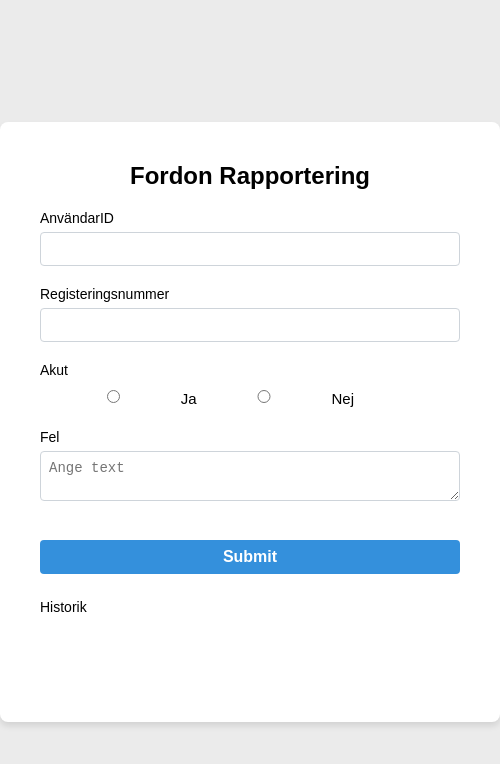
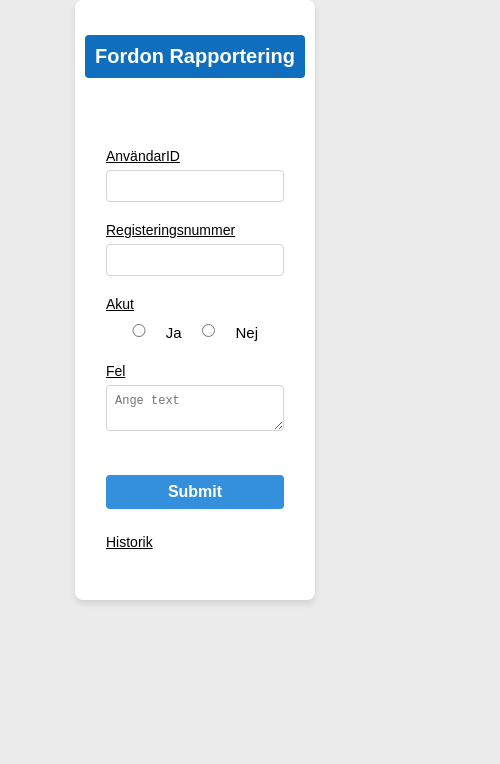
Before and after one commit to askahana/vehiclewatch, a React (Create React App) app: page / in a window 390 px wide. Shown: the top 764 px of the page, 500 px wide, since content can reach past the window. Built offline with nearby package versions, Linux system fonts and the light colour scheme.

Commit message:
first commit

```diff
--- a/src/App.css
+++ b/src/App.css
@@ -1,3 +1,5 @@
+
+
 *{
   margin: 0;
   padding: 0;
@@ -6,36 +8,45 @@
 body {
   font-family: "Arial", sans-serif;
   background-color: #ebebeb;
-  display: grid;
-  place-items: center;
+  display:flex;
+  justify-content: center;
   height: 100vh;
+  width: 100%;
 }
 
 .form-container {
-  background-color: white;
-  padding: 40px;
+  background: white;
+  padding: 50px;
   border-radius: 8px;
   box-shadow: 0 4px 6px rgba(0, 0, 0, 0.1);
   width: 100%;
-  min-width: 500px;
-  max-width: 500px;
+  max-width: 600px;
   min-height: 600px;
+  display: grid;
+  place-items: center;
 }
 
 h1 {
+
   margin: 0 0 20px;
-  font-size: 24px;
+  font-size: 20px;
   font-weight: bold;
   text-align: center;
+  background: #106ebe;
+  color: white;
+  padding: 10px;
+  border-radius: 4px;
 }
 
 label {
+  text-decoration: underline;
+
   display: block;
   font-size: 14px;
   margin-bottom: 6px;
 }
 
-input {
+input, textarea {
   width: 100%;
   padding: 8px;
   font-size: 14px;
@@ -43,14 +54,9 @@ input {
   border-radius: 4px;
   margin-bottom: 5px;
 }
-textarea{
-  width: 100%;
-  padding: 8px;
-  font-size: 14px;
-  border: 1px solid #ced4da;
-  border-radius: 4px;
-}
+
 /*För errors*/
+
 p {
   color: #e3342f;
   margin: 0 0 15px;
@@ -62,7 +68,7 @@ p {
   padding: 8px;
   font-size: 16px;
   font-weight: bold;
-  background-color: #3490dc;
+  background: rgb(52, 144, 220);
   color: white;
   border: none;
   border-radius: 4px;
@@ -92,6 +98,7 @@ p {
   font-size: 14px;
 }
 
+/*Funderade skaffa modal för att visa att man har rapportrat.*/
 #dialog{
   display: grid;
   place-items: center;
@@ -118,3 +125,114 @@ p {
   color: rgb(12, 14, 12);
   font-size: 14px;
 }
+
+@media screen and (max-width: 600px) {
+  .form-container {
+    padding: 10px;
+  }
+  input,
+  textarea {
+    font-size: 12px;
+  }
+  .radioButton {
+    margin-right: 20px;
+  }
+}
+
+
+
+/*Bara på mobilen*/
+/*
+* {
+  margin: 0;
+  padding: 0;
+  box-sizing: border-box;
+}
+
+body {
+  font-family: "Arial", sans-serif;
+  background: #ebebeb;
+}
+
+.form-container {
+  background: white;
+  padding: 20px;
+  border-radius: 8px;
+  box-shadow: 0 4px 6px rgba(0, 0, 0, 0.1);
+}
+
+h1 {
+  background: linear-gradient(45deg, #3490dc, rgb(92, 188, 92));
+  border-radius: 4px;
+  color: rgb(244, 235, 235);
+  margin: 0 0 20px;
+  font-size: 20px;
+  font-weight: bold;
+  text-align: center;
+  padding: 10px;
+}
+
+label {
+  display: block;
+  font-size: 16px;
+  margin-bottom: 10px;
+  text-decoration: underline;
+}
+
+input,
+textarea {
+  width: 100%;
+  padding: 10px;
+  font-size: 16px;
+  border: 1px solid #ced4da;
+  border-radius: 4px;
+  margin-bottom: 20px;
+}
+
+p {
+  color: #e3342f;
+  margin: 0 0 10px;
+  font-size: 14px;
+}
+
+.submitBtn {
+  width: 100%;
+  padding: 10px;
+  font-size: 18px;
+  font-weight: bold;
+  background: #3490dc;
+  color: white;
+  border: none;
+  border-radius: 4px;
+  cursor: pointer;
+  transition: background-color 0.3s;
+  margin-top: 20px;
+}
+
+.submitBtn:hover {
+  background-color: #2779bd;
+}
+
+.radioButton {
+  display: flex;
+  padding: 6px;
+  margin-right: 50px;
+  font-size: 16px;
+}
+.radioElement{
+
+
+}
+
+.result {
+  display: flex;
+  justify-content: center;
+  font-size: 20px;
+  margin-top: 10px;
+}
+
+.carstatus {
+  color: black;
+  font-size: 16px;
+}
+*/
--- a/src/components/InputForm.jsx
+++ b/src/components/InputForm.jsx
@@ -50,12 +50,7 @@ try{
   if(Array.isArray(data)  && data.length > 0){
     data.forEach(report => {
       const descriptions = data.map(report => report.reportDescription);
-     const reportedDates = data.map(report => report.reportedDate);
-     console.log(reportedDates);
-     reportedDates.forEach(dataString =>{
-      const datePart = dataString.split("T")[0];
-      console.log(datePart);
-     })
+     const reportedDates = data.map(report => {const date = new Date(report.reportedDate)});
 
       console.log(descriptions);
       const descritptionWithN =  descriptions.reverse().join("\n")
@@ -113,8 +108,8 @@ try{
               <p>{errors.registrationNumber?.message}</p>
             <label htmlFor="emergency">Akut</label>
             <div className="radioButton">
-            <input id= "answer-ja" type="radio" value={true} name="emergency" {...register("emergency", {required: "Please choose", valueAsBoolean: true})}/>Ja
-            <input id= "answer-nej" type="radio" value={false} name="emergency" {...register("emergency", {required: "Please choose", valueAsBoolean: true})}/>Nej
+            <input id= "answer-ja" className = "radioElement" type="radio" value={true} name="emergency" {...register("emergency", {required: "Please choose", valueAsBoolean: true})}/>Ja
+            <input id= "answer-nej" className = "radioElement" type="radio" value={false} name="emergency" {...register("emergency", {required: "Please choose", valueAsBoolean: true})}/>Nej
             </div>
             <p>{errors.emergency?.message}</p>
             <label htmlFor="reportDescription">Fel</label>
```
